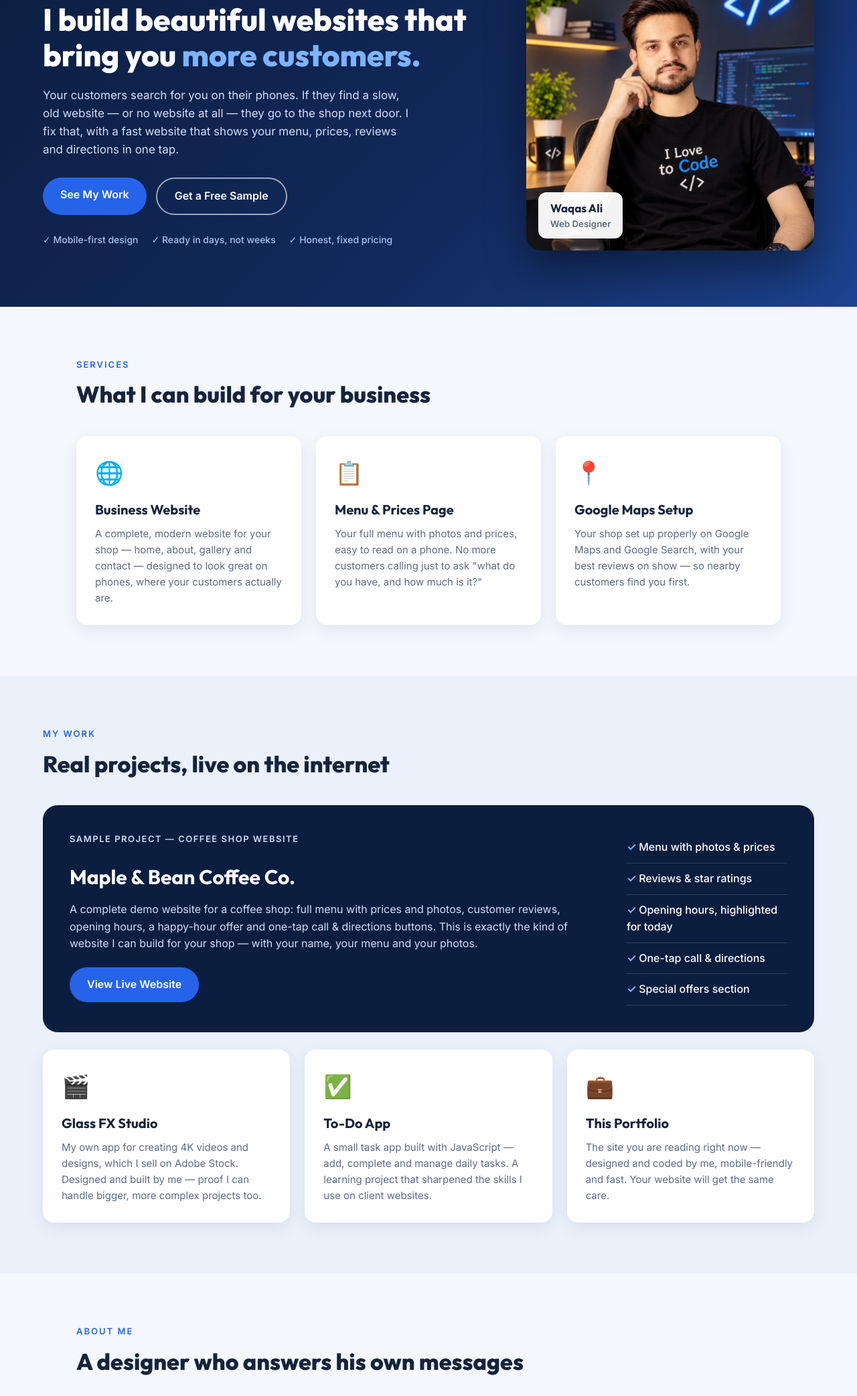
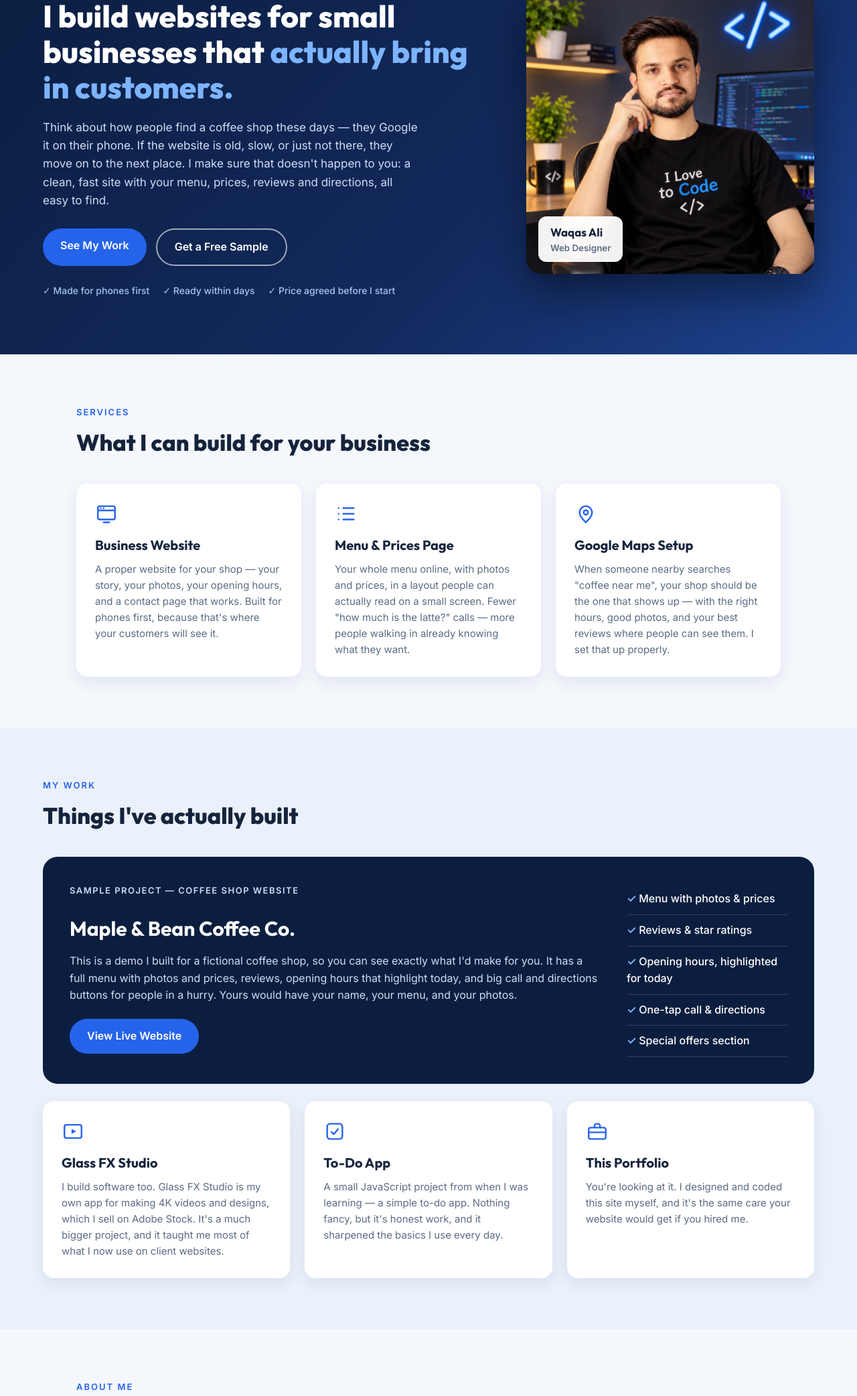
Before and after one commit to waqas307-tech/portfolio, a plain HTML site: page index.html in a window 1280 px wide. Shown: the part 200-2284 px from the top of the page at 67% size. Drawn offline with Linux system fonts and the light colour scheme.

Commit message:
Add files via upload

```diff
--- a/index.html
+++ b/index.html
@@ -7,7 +7,7 @@
   <meta name="viewport" content="width=device-width, initial-scale=1.0">
   <!-- viewport = page fits phone screens properly -->
   <title>Waqas Ali — Web Designer for Coffee Shops & Small Businesses</title>
-  <meta name="description" content="I build beautiful, fast websites for coffee shops and small businesses. Menu, prices, reviews and directions — everything your customers need, in one place.">
+  <meta name="description" content="I build websites for coffee shops and small businesses. Your menu, prices, reviews and directions, all in one place and easy to find on a phone.">
   <link rel="preconnect" href="https://fonts.googleapis.com">
   <link rel="preconnect" href="https://fonts.gstatic.com" crossorigin>
   <link href="https://fonts.googleapis.com/css2?family=Outfit:wght@500;700;800&family=Inter:wght@400;500;600&display=swap" rel="stylesheet">
@@ -30,17 +30,17 @@
   <!-- ===== Hero: the first thing a visitor sees ===== -->
   <section class="hero" id="top">
     <div class="hero-text reveal">
-      <p class="hero-badge">Web Designer — Coffee Shops & Small Businesses</p>
-      <h1>I build beautiful websites that bring you <em>more customers.</em></h1>
-      <p class="hero-sub">Your customers search for you on their phones. If they find a slow, old website — or no website at all — they go to the shop next door. I fix that, with a fast website that shows your menu, prices, reviews and directions in one tap.</p>
+      <p class="hero-badge">Web designer for coffee shops &amp; small businesses</p>
+      <h1>I build websites for small businesses that <em>actually bring in customers.</em></h1>
+      <p class="hero-sub">Think about how people find a coffee shop these days — they Google it on their phone. If the website is old, slow, or just not there, they move on to the next place. I make sure that doesn't happen to you: a clean, fast site with your menu, prices, reviews and directions, all easy to find.</p>
       <div class="hero-btns">
         <a class="btn btn-main" href="#work">See My Work</a>
         <a class="btn btn-ghost" href="https://ig.me/m/waqasali.webdesign" target="_blank" rel="noopener">Get a Free Sample</a>
       </div>
       <div class="hero-points">
-        <span>✓ Mobile-first design</span>
-        <span>✓ Ready in days, not weeks</span>
-        <span>✓ Honest, fixed pricing</span>
+        <span>✓ Made for phones first</span>
+        <span>✓ Ready within days</span>
+        <span>✓ Price agreed before I start</span>
       </div>
     </div>
     <div class="hero-photo reveal">
@@ -58,19 +58,25 @@
     <h2 class="reveal">What I can build for your business</h2>
     <div class="cards">
       <article class="card reveal">
-        <div class="card-icon">🌐</div>
+        <div class="card-icon" aria-hidden="true">
+          <svg viewBox="0 0 24 24" fill="none" stroke="currentColor" stroke-width="1.7" stroke-linecap="round" stroke-linejoin="round"><rect x="3" y="4" width="18" height="14" rx="2"/><line x1="3" y1="8.5" x2="21" y2="8.5"/><line x1="6" y1="6.2" x2="6.01" y2="6.2"/><line x1="9" y1="6.2" x2="9.01" y2="6.2"/><line x1="9" y1="21" x2="15" y2="21"/></svg>
+        </div>
         <h3>Business Website</h3>
-        <p>A complete, modern website for your shop — home, about, gallery and contact — designed to look great on phones, where your customers actually are.</p>
+        <p>A proper website for your shop — your story, your photos, your opening hours, and a contact page that works. Built for phones first, because that's where your customers will see it.</p>
       </article>
       <article class="card reveal">
-        <div class="card-icon">📋</div>
-        <h3>Menu & Prices Page</h3>
-        <p>Your full menu with photos and prices, easy to read on a phone. No more customers calling just to ask "what do you have, and how much is it?"</p>
+        <div class="card-icon" aria-hidden="true">
+          <svg viewBox="0 0 24 24" fill="none" stroke="currentColor" stroke-width="1.7" stroke-linecap="round" stroke-linejoin="round"><line x1="9" y1="6" x2="20" y2="6"/><line x1="9" y1="12" x2="20" y2="12"/><line x1="9" y1="18" x2="20" y2="18"/><line x1="4" y1="6" x2="4.01" y2="6"/><line x1="4" y1="12" x2="4.01" y2="12"/><line x1="4" y1="18" x2="4.01" y2="18"/></svg>
+        </div>
+        <h3>Menu &amp; Prices Page</h3>
+        <p>Your whole menu online, with photos and prices, in a layout people can actually read on a small screen. Fewer "how much is the latte?" calls — more people walking in already knowing what they want.</p>
       </article>
       <article class="card reveal">
-        <div class="card-icon">📍</div>
+        <div class="card-icon" aria-hidden="true">
+          <svg viewBox="0 0 24 24" fill="none" stroke="currentColor" stroke-width="1.7" stroke-linecap="round" stroke-linejoin="round"><path d="M12 21s-6.5-5.4-6.5-10.2A6.5 6.5 0 0 1 12 4a6.5 6.5 0 0 1 6.5 6.8C18.5 15.6 12 21 12 21z"/><circle cx="12" cy="10.6" r="2.3"/></svg>
+        </div>
         <h3>Google Maps Setup</h3>
-        <p>Your shop set up properly on Google Maps and Google Search, with your best reviews on show — so nearby customers find you first.</p>
+        <p>When someone nearby searches "coffee near me", your shop should be the one that shows up — with the right hours, good photos, and your best reviews where people can see them. I set that up properly.</p>
       </article>
     </div>
   </section>
@@ -78,13 +84,13 @@
   <!-- ===== Work: proof, not promises ===== -->
   <section class="section section-alt" id="work">
     <p class="kicker reveal">My Work</p>
-    <h2 class="reveal">Real projects, live on the internet</h2>
+    <h2 class="reveal">Things I've actually built</h2>
 
     <article class="work-feature reveal">
       <div class="work-feature-text">
-        <p class="work-tag">Sample Project — Coffee Shop Website</p>
+        <p class="work-tag">Sample project — coffee shop website</p>
         <h3>Maple &amp; Bean Coffee Co.</h3>
-        <p>A complete demo website for a coffee shop: full menu with prices and photos, customer reviews, opening hours, a happy-hour offer and one-tap call &amp; directions buttons. This is exactly the kind of website I can build for your shop — with your name, your menu and your photos.</p>
+        <p>This is a demo I built for a fictional coffee shop, so you can see exactly what I'd make for you. It has a full menu with photos and prices, reviews, opening hours that highlight today, and big call and directions buttons for people in a hurry. Yours would have your name, your menu, and your photos.</p>
         <a class="btn btn-main" href="https://waqas307-tech.github.io/maple-bean-demo/" target="_blank" rel="noopener">View Live Website</a>
       </div>
       <ul class="work-list">
@@ -98,19 +104,25 @@
 
     <div class="cards">
       <article class="card reveal">
-        <div class="card-icon">🎬</div>
+        <div class="card-icon" aria-hidden="true">
+          <svg viewBox="0 0 24 24" fill="none" stroke="currentColor" stroke-width="1.7" stroke-linecap="round" stroke-linejoin="round"><rect x="3" y="5" width="18" height="14" rx="2"/><polygon points="10.5,9.5 15.5,12 10.5,14.5" fill="currentColor" stroke="none"/></svg>
+        </div>
         <h3>Glass FX Studio</h3>
-        <p>My own app for creating 4K videos and designs, which I sell on Adobe Stock. Designed and built by me — proof I can handle bigger, more complex projects too.</p>
+        <p>I build software too. Glass FX Studio is my own app for making 4K videos and designs, which I sell on Adobe Stock. It's a much bigger project, and it taught me most of what I now use on client websites.</p>
       </article>
       <article class="card reveal">
-        <div class="card-icon">✅</div>
+        <div class="card-icon" aria-hidden="true">
+          <svg viewBox="0 0 24 24" fill="none" stroke="currentColor" stroke-width="1.7" stroke-linecap="round" stroke-linejoin="round"><rect x="4" y="4" width="16" height="16" rx="3"/><polyline points="8.5,12.5 11,15 15.5,9.5"/></svg>
+        </div>
         <h3>To-Do App</h3>
-        <p>A small task app built with JavaScript — add, complete and manage daily tasks. A learning project that sharpened the skills I use on client websites.</p>
+        <p>A small JavaScript project from when I was learning — a simple to-do app. Nothing fancy, but it's honest work, and it sharpened the basics I use every day.</p>
       </article>
       <article class="card reveal">
-        <div class="card-icon">💼</div>
+        <div class="card-icon" aria-hidden="true">
+          <svg viewBox="0 0 24 24" fill="none" stroke="currentColor" stroke-width="1.7" stroke-linecap="round" stroke-linejoin="round"><rect x="3" y="8" width="18" height="12" rx="2"/><path d="M9 8V6.5A2.5 2.5 0 0 1 11.5 4h1A2.5 2.5 0 0 1 15 6.5V8"/><line x1="3" y1="13" x2="21" y2="13"/></svg>
+        </div>
         <h3>This Portfolio</h3>
-        <p>The site you are reading right now — designed and coded by me, mobile-friendly and fast. Your website will get the same care.</p>
+        <p>You're looking at it. I designed and coded this site myself, and it's the same care your website would get if you hired me.</p>
       </article>
     </div>
   </section>
@@ -118,8 +130,8 @@
   <!-- ===== About: honest and short ===== -->
   <section class="section" id="about">
     <p class="kicker reveal">About Me</p>
-    <h2 class="reveal">A designer who answers his own messages</h2>
-    <p class="about-text reveal">I'm Waqas Ali, a software engineering student and web designer. I build every website myself — no agency, no middleman — so when you message me, you talk to the person who actually does the work. I keep things simple: clear pricing agreed before we start, a sample you can see before you pay in full, and a website your customers will love to use.</p>
+    <h2 class="reveal">No agency. You talk to me, I do the work.</h2>
+    <p class="about-text reveal">I'm Waqas Ali. I'm studying software engineering here in Pakistan, and I design websites for small businesses alongside my studies. There's no team and no middleman — when you send a message, I'm the one who replies, and I'm the one who builds your site. I keep things simple: we agree the price before I start, you get to see a sample before you commit to anything, and I don't disappear once the site is live.</p>
     <div class="skills reveal">
       <span>HTML</span><span>CSS</span><span>JavaScript</span><span>Website Design</span><span>Google Maps for Business</span>
     </div>
@@ -127,14 +139,14 @@
 
   <!-- ===== Contact: one clear action ===== -->
   <section class="contact reveal" id="contact">
-    <h2>Want a website like this for your shop?</h2>
-    <p>Message me on Instagram and I will make you a <strong>free sample homepage</strong> for your business — see it first, then decide. No pressure, no obligation.</p>
+    <h2>Want to see what your shop's website could look like?</h2>
+    <p>Send me a message on Instagram and I'll build you a <strong>free sample homepage</strong> for your business. Look at it, take your time, and only say yes if you like it. That's it — no pressure from me.</p>
     <a class="btn btn-light" href="https://ig.me/m/waqasali.webdesign" target="_blank" rel="noopener">Message Me on Instagram</a>
     <p class="contact-handle">@waqasali.webdesign</p>
   </section>
 
   <footer class="footer">
-    <p>© <span id="year">2026</span> Waqas Ali — Web Designer. Built by hand, with care.</p>
+    <p>© <span id="year">2026</span> Waqas Ali — Web Designer.</p>
   </footer>
 
   <script src="script.js"></script>
--- a/style.css
+++ b/style.css
@@ -112,7 +112,9 @@ h1, h2, h3, .logo { font-family: 'Outfit', Arial, sans-serif; }
   background: var(--card); border-radius: var(--radius); padding: 28px;
   box-shadow: 0 8px 24px rgba(11, 30, 63, 0.08);
 }
-.card-icon { font-size: 34px; margin-bottom: 12px; }
+.card-icon { margin-bottom: 14px; color: var(--blue); }
+/* the icons are simple line drawings (SVG), drawn in the blue brand colour */
+.card-icon svg { display: block; width: 34px; height: 34px; }
 .card h3 { font-size: 20px; margin-bottom: 8px; }
 .card p { color: var(--muted); font-size: 15px; }
 
```
